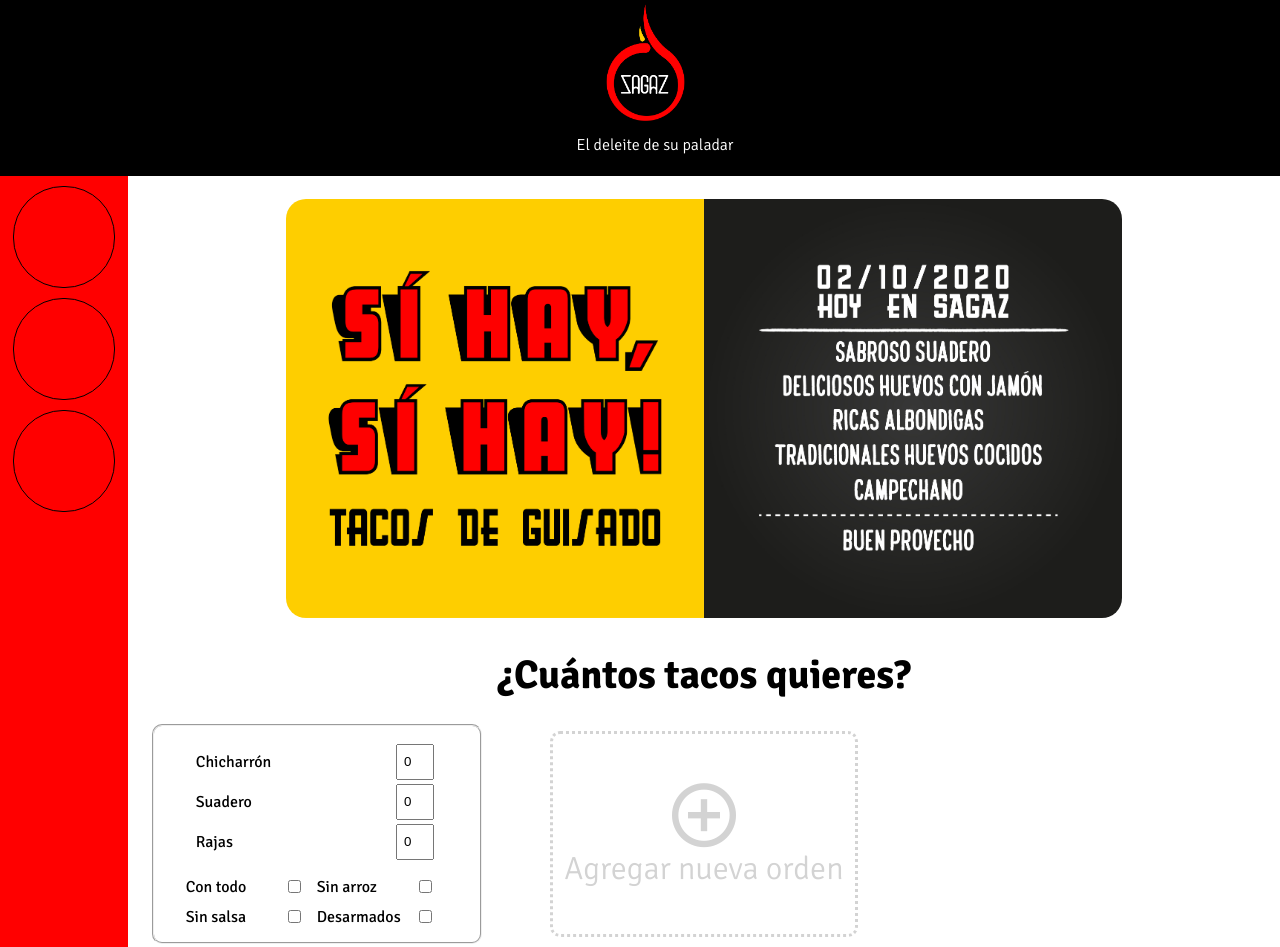
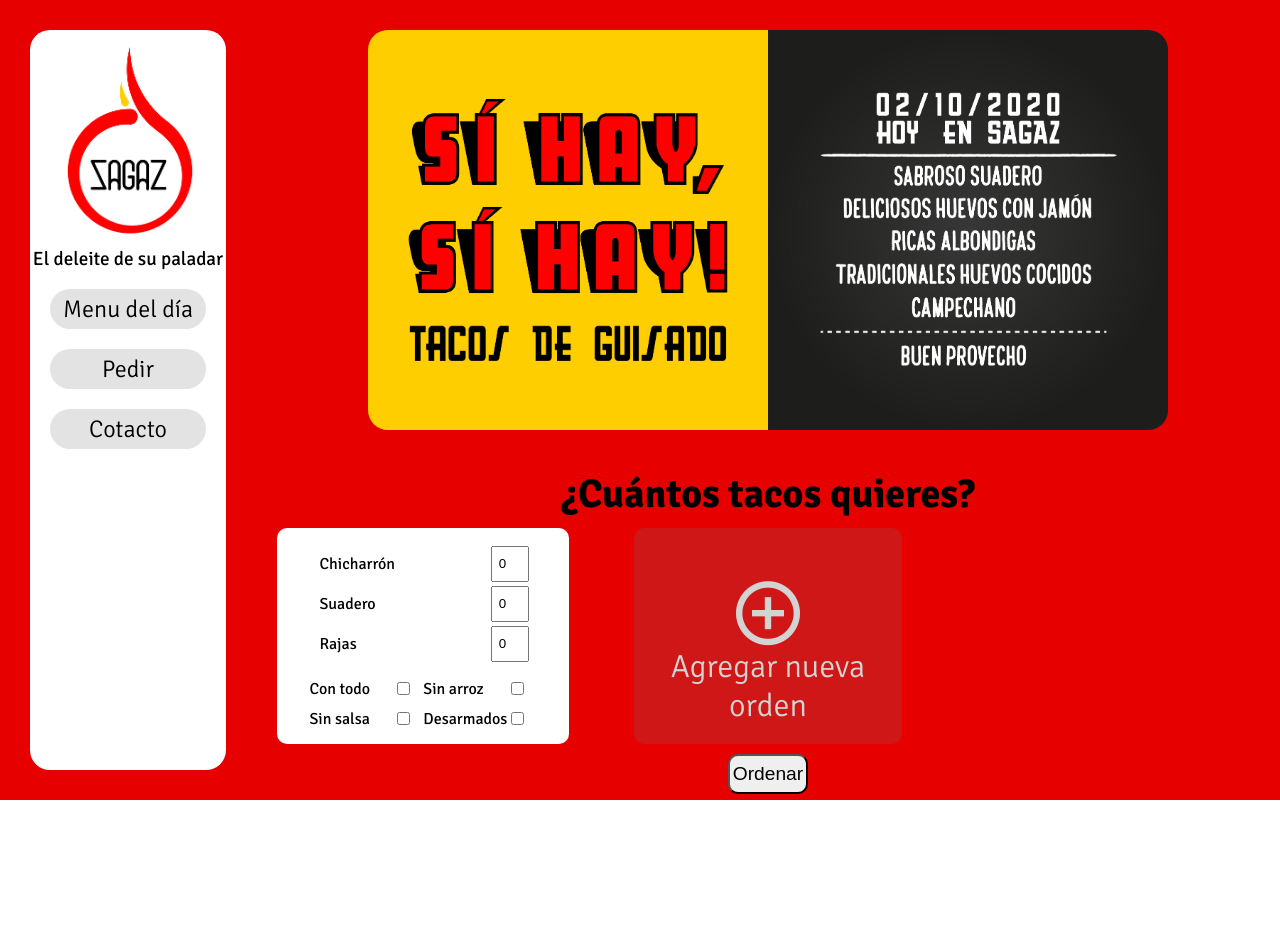
Before and after one commit to VGM137/Pagina-web, a plain HTML site: page index.html in a window 1280 px wide. Shown: the top 947 px of the page. After the commit the page ends 800 px from the top, so only its background shows below. Drawn offline with Linux system fonts and the light colour scheme; files whose address does not match are found by name; a web font is replaced by a local one.

Commit message:
Desk version styles added

```diff
--- a/css/estilos.css
+++ b/css/estilos.css
@@ -64,8 +64,9 @@
 
 body{
   margin: 0;
-  height: 1600px;
+  height: 100%;
   font-family: "Signika";
+  overflow: hidden;
 /*  background-color: green;*/
 }
 h1,
@@ -94,7 +95,7 @@
   font-weight: 700;
   line-height: 120%;
   letter-spacing: 0px;
-  color: black;
+  color: inherit;
   text-align: left;
   margin: 0 auto;
   margin-left: 10px;
@@ -127,142 +128,153 @@
 
 .container{
 /*   border: 1px solid red; */
-  height: 100%;
-  min-height: 1000px;
+  height: 100vh;
+/*   min-height: 1000px; */
 /*  max-width: 1000px;*/
   display: grid;
-  grid-template-columns: 10% 90%;
-  grid-template-rows: 11% 83% 6%;
-  grid-template-areas: "header header"
-                       "menu contenido"
-                       "footer footer";
+  grid-template-columns: 20% 80%;
+/*   grid-template-rows: 90% 10%; */
+  grid-template-areas: "bar-menu contenido";
   justify-content: inherit;
   align-items: inherit;
 /*  margin: 0 auto;
   flex-wrap: inherit;
   flex: 1;*/
   position: relative;
+  background-color: rgb(230, 0, 0);
 }
-body::-webkit-scrollbar{
-  width: 10px;
-}
-body::-webkit-scrollbar-track{
-  background: rgba(211, 211, 211, 0);
-  border-radius: 5px;
-}
-body::-webkit-scrollbar-thumb{
-  background: rgba(128, 128, 128, 0);
-  border-radius: 5px;
-}
-body:hover::-webkit-scrollbar-track{
-  background: rgba(211, 211, 211, 1);
-}
-body:hover::-webkit-scrollbar-thumb{
-  background: rgba(128, 128, 128, 1);
-}
-
-.header {
-  background-color: black;
-  color: white;
-  margin: 0;
-/*   margin-bottom: 5px; */
-  display: flex;
-  justify-content: center;
-  height: 100%;
-  flex-wrap: wrap;
-  grid-area: header;
-/*   border: 1px solid red; */
-}
-.header-slogan{
-  width: 170px;
-  text-align: center;
-  position: absolute;
-  top: 125px;
-  margin: 10px;
-  margin-left: 20px
-}
-.header-logo {
-  width: auto;
-  height: 125px;
-  margin: 0 0 0 10px;
-}
-.header-logoImg {
+.bar-menu{
+  margin: 30px;
+  border-radius: 20px;
+  grid-area: bar-menu;
   width: inherit;
-  height: inherit;
-  margin: 0 22.5px 0 22.5px;
-}
-.header ol {
-  display: flex;
-  height: inherit;
-  align-items: center;
-}
-
-.bar-menu{
-  grid-area: menu;
-  width: inherit;
-  height: inherit;
-/*   margin: 0 10px 0 0px; */
-/*   border: 1px solid red; */
-  background-color: rgba(255, 0, 0, 1);
-
+  max-height: inherit;
+  background-color: rgb(255, 255, 255);
+  display: block;
 }
 .bar-menu-icons,
 .bar-menu ol li {
   height: inherit;
 }
-.guisado, .especialidades, .contacto {
+.logo {
+  margin: 10px auto;
+  display: block;
+  justify-content: center;
+  align-items: center;
+  height: auto;
+}
+.logo-container {
+  width: auto;
+  height: 200px;
+  margin: 0 auto;
+  display: flex;
+}
+.logo-img {
+  width: inherit;
+  height: inherit;
+  margin: 0 auto;
+/*   margin: 0 22.5px 0 22.5px; */
+}
+.slogan{
+  width: 100%;
+  text-align: center;
+  margin: 10px auto;
+  font-size: 1.2em;
+}
+/* .header ol {
+  display: flex;
+  height: inherit;
+  align-items: center;
+} */
+.guisado, .pedir, .conocenos, .contacto {
+  display: flex;
   text-decoration: none;
-  height: 100px;
-  width: 100px;
-  display: block;
-/*   justify-content: center;
-  align-items: center; */
-  margin: 10px auto;
-  color: white;
-  border: 1px solid black;
+  height: 40px;
+  width: 80%;
+  margin: 20px auto;
+  color: black;
   border-radius: 50px;
-  background-color: rgba(255, 0, 0, 1);
-
+  background-color: rgba(114, 114, 114, .2);
+  text-align: center;
+  justify-content: center;
+  align-items: center;
 }
 .guisado:hover{
-  height: 200px;
-  width: 200px;
-  border-radius: 100px;
-  background-color: red;
+  background-color: rgba(255, 206, 0, 1);
+  width: 110%;
+  border-bottom-left-radius: 0;
+  border-top-left-radius: 0;
+  height: 50px;
 }
-.especialidades:hover{
-  height: 200px;
-  width: 200px;
-  border-radius: 100px;
-  background-color: red;
+.pedir:hover{
+  background-color: rgba(255, 206, 0, 1);
+  width: 110%;
+  border-bottom-left-radius: 0;
+  border-top-left-radius: 0;
+  height: 50px;
+}
+.conocenos:hover{
+  background-color: rgba(255, 206, 0, 1);
+  width: 110%;
+  border-bottom-left-radius: 0;
+  border-top-left-radius: 0;
+  height: 50px;
 }
 .contacto:hover{
-  height: 200px;
-  width: 200px;
-  border-radius: 100px;
-  background-color: red;
+  background-color: rgba(255, 206, 0, 1);
+  width: 110%;
+  border-bottom-left-radius: 0;
+  border-top-left-radius: 0;
+  height: 50px;
+}
+.yellow{
+  background-color: rgba(255, 206, 0, 1);
+  width: 110%;
+  border-bottom-left-radius: 0;
+  border-top-left-radius: 0;
+  height: 50px;
 }
 
 .contenido{
-  height: 100%;
-  display: grid;
+  min-height: 720px;
+  height: auto;
+  width: 100%;
+  display: block;
   grid-area: contenido;
-  grid-template-rows: 35% auto 10%;
+/*   grid-template-rows: auto; */
 /*   border: 1px solid red; */
-/*   overflow: scroll; */
+  overflow: scroll;
+  overflow-x: hidden;
+}
+.contenido::-webkit-scrollbar{
+  width: 10px;
+}
+.contenido::-webkit-scrollbar-track{
+  background: rgba(211, 211, 211, 0);
+  border-radius: 5px;
+}
+.contenido::-webkit-scrollbar-thumb{
+  background: rgba(128, 128, 128, 0);
+  border-radius: 5px;
+}
+.contenido:hover::-webkit-scrollbar-track{
+  background: rgba(211, 211, 211, .6);
+}
+.contenido:hover::-webkit-scrollbar-thumb{
+  background: rgba(128, 128, 128, .6);
 }
 .hero {
-  max-width: 1000px;
-  height: inherit;
+  height: 400px;
+  width: fit-content;
   display: flex;
   align-items: center;
-  margin: auto;
+  margin: 30px auto;
 }
 .hero-imgContainer{
   display: flex;
   align-items: center;
   width: 50%;
-  height: 100%;
+  height: inherit;
   border-bottom-left-radius: 20px;
   border-top-left-radius: 20px;
 }
@@ -275,7 +287,7 @@
   border-top-right-radius: 20px;
 }
 .hero-img, .hero-menuImg{
-  height: 90%;
+  height: 100%;
   border-radius: inherit;
   display: flex;
   justify-content: center;
@@ -292,10 +304,11 @@
   text-align: center
 } */
 .comanda{
+  height: auto;
   width: 100%;
-  height: auto;
+  min-height: 500px;
   margin: 0 auto;
-  display: block;
+  display: inline-block;
 }
   .pregunta, .pregunta-texto{
     width: 100%;
@@ -308,15 +321,18 @@
     margin: 0 auto;
     display: grid;
     grid-template-columns: 1fr 1fr 1fr;
-    grid-template-rows: 250px;
+    grid-template-rows: minmax(100px, max-content);
     grid-gap: 10px;
     grid-auto-flow: row;
   }
   .elegir{
+    border: none;
     width: 80%;
-    height: 80%;
+    height: auto;
     border-radius: 10px;
     margin: auto;
+    background-color: white;
+
   }
  /*    .avisoTacos{
       display: none
@@ -379,9 +395,9 @@
       }
     .agregarOrden{
       width: 80%;
-      height: 80%;
-      margin: auto;
-      border: 3px dotted lightgray;
+      height: auto;
+      margin: 0 auto;
+      background-color: rgba(114, 114, 114, .2);
       border-radius: 10px;
       justify-content: center;
       align-items: center;
@@ -456,15 +472,36 @@
   justify-content: center;
 }
  */
+/*  .info{
+   width: 90%;
+   height: 500px;
+   margin: 20px auto;
+   color: white;
+   display: block;
+   border-radius: 10px;
+   background-color: rgba(114, 114, 114, .2);
+ } */
+ .contactMe{
+   height: auto;
+   width: 80%;
+   display: block;
+   border-top-left-radius: 20px;
+   border-top-right-radius: 20px;
+   margin: 0 auto;
+  }
   .pedidos{
+    height: 100%;
+    width: 100%;
     background-color: black;
     color: white;
-  height: 100%;
     display: flex;
+    margin: 0 auto;
     align-items: center;
     justify-content: space-between;
     padding: 0 20px;
     flex-wrap: wrap;
+    border-top-left-radius: 20px;
+    border-top-right-radius: 20px;
   }
   .pedidos-texto{
   display: block;
@@ -494,13 +531,15 @@
 }
 
 .footer{
+  height: 100px;
+  width: 100%;
   grid-area: footer;
   color: white;
   background-color: black;
   display: flex;
   align-items: center;
   justify-content: space-between;
-  margin: 0;
+  margin: 0 auto;
   padding: 0px 20px 0px 20px;
   flex-wrap: wrap;
 /*   border: 1px solid red; */
--- a/funciones.js
+++ b/funciones.js
@@ -166,6 +166,42 @@
 }
 console.log(Servicio)
 
+
+/*   const hero = document.getElementById('hero') */
+  const menuDelDia = document.getElementById('menu-del-dia')
+  /* const comanda = document.getElementById('comanda') */
+  const pregunta = document.getElementById('pregunta')
+/*   const conocenos = document.getElementById('conocenos') */
+  const contact = document.getElementById('contacto')
+/* hero.addEventListener('change', goHero())
+comanda.addEventListener('change', goComanda()) */
+/* conocenos.addEventListener('scroll', cambiarColor(conocenos))
+contact.addEventListener('scroll', cambiarColor(contact)) */
+function goHero(){
+    menuDelDia.classList.add('yellow')
+    pregunta.classList.remove('yellow')
+/*     conocenos.classList.remove('yellow') */
+    contact.classList.remove('yellow')
+  }
+  function goComanda(){
+    pregunta.classList.add('yellow')
+    menuDelDia.classList.remove('yellow')
+/*     conocenos.classList.remove('yellow')*/
+    contact.classList.remove('yellow')
+  }
+/*   function goConocenos(){
+    conocenos.classList.add('yellow')
+    menuDelDia.classList.remove('yellow')
+    pregunta.classList.remove('yellow')
+    contact.classList.remove('yellow')
+  } */
+  function goContact(){
+    contact.classList.add('yellow')
+    menuDelDia.classList.remove('yellow')
+    pregunta.classList.remove('yellow')
+/*     conocenos.classList.remove('yellow')
+ */}
+
 guisado1.innerHTML = menu[0].nombre
 guisado2.innerHTML = menu[1].nombre
 guisado3.innerHTML = menu[2].nombre
--- a/index.html
+++ b/index.html
@@ -13,43 +13,52 @@
 
     <div class="container">
 
-      <header class="header">
+<!--       <header class="header">
         <div class="">
           <figure class="header-logo">
             <img class="header-logoImg" src="images/logo-color-blanco-08.png" alt="logo" >
           </figure>
           <p class="header-slogan">El deleite de su paladar</p>
         </div>
-      </header>
+      </header> -->
 
-      <div class="bar-menu">
+      <div class="bar-menu" id="bar-menu">
+        <div class="logo">
+          <figure class="logo-container">
+            <img class="logo-img" src="images/zagaz-04.png" alt="logo" >
+          </figure>
+          <h2 class="slogan">El deleite de su paladar</h2>
+        </div>
         <nav class="bar-menu-icons">
           <ol>
             <li>
-              <a class="guisado" href="#guisados"></a>
+              <a id="menu-del-dia" class="guisado" href="#hero" onclick="goHero()">Menu del día</a>
             </li>
             <li>
-              <a class="especialidades" href="#especialidades"></a>
+              <a id="pregunta" class="pedir" href="#comanda" onclick="goComanda()">Pedir</a>
             </li>
+<!--             <li>
+              <a id="conocenos" class="conocenos" href="#info" onclick="goConocenos()">Conócenos</a>
+            </li> -->
             <li>
-              <a class="contacto" href="#contacto"></a>
+              <a id="contacto" class="contacto" href="#contactMe" onclick="goContact()">Cotacto</a>
             </li>
           </ol>
         </nav>
+
       </div>
-
-      <div class="contenido">
+      <div id="contenido" class="contenido">
 
         <div class="hero" id="hero">
           <form class="hero-imgContainer" action="index.html" method="post">
-            <img class="hero-img" src="images/sihaysihay.jpg" alt="" width="inherit">
+            <img class="hero-img" src="images/sihaysihay.jpg" alt="" width='auto'>
           </form>
           <form class="hero-menu" action="index.html" method="post">
-            <img width="inherit" class="hero-menuImg" src="images/menu-del-dia.jpg" alt="">
+            <img width='auto' class="hero-menuImg" src="images/menu-del-dia.jpg" alt="">
           </form>
         </div>
 
-        <section class="comanda">
+        <section class="comanda" id="comanda">
 
           <div class='pregunta'>
             <h1 class="pregunta-texto">¿Cuántos tacos quieres?</h1>
@@ -133,7 +142,12 @@
 
         </section>
 
-        <section class="contact" id="contact">
+        <!-- <section id="info" class="info">
+          <h1>¿Quién es Sagaz?</h1>
+          <p>Sagaz es el el deleite de tu paladar</p>
+        </section> -->
+
+        <section class="contactMe" id="contactMe">
 
           <div class="pedidos">
             <div class="pedidos-texto">
@@ -147,10 +161,6 @@
             </div>
           </div>
 
-        </section>
-
-      </div>
-
           <footer class="footer">
             <div>
               <p>
@@ -160,8 +170,8 @@
             </div>
             <p>Created by <a href="https://twitter.com/VicGMD">@VicGMD</a></p>
           </footer>
+        </section>
 
-    </div>
 
   </body>
   <script type="text/javascript" src="funciones.js" >
```
Also changed, not shown: images/burgermenu.jpg (added), images/png-clipart-computer-icons-symbol-plus-and-minus-signs-symbol-miscellaneous-plus.png (added). Lines whose indentation alone changed are shown as unchanged.
